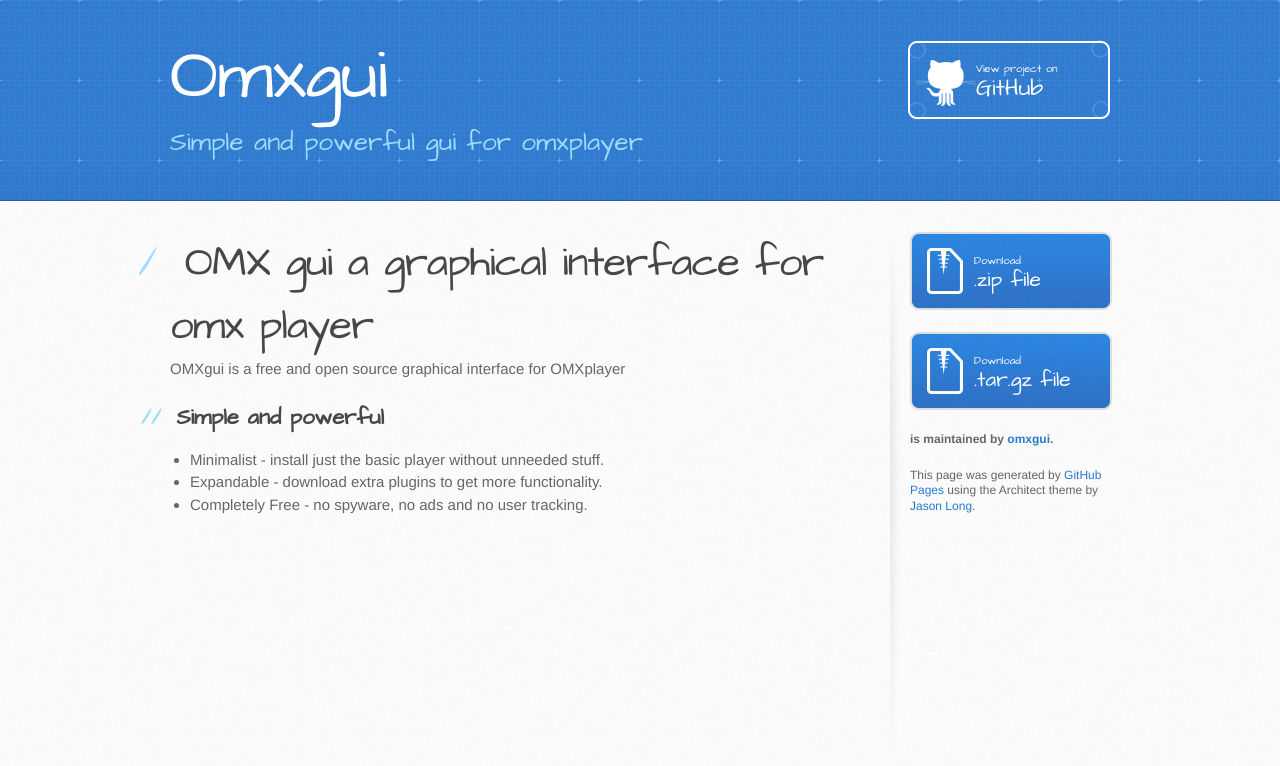
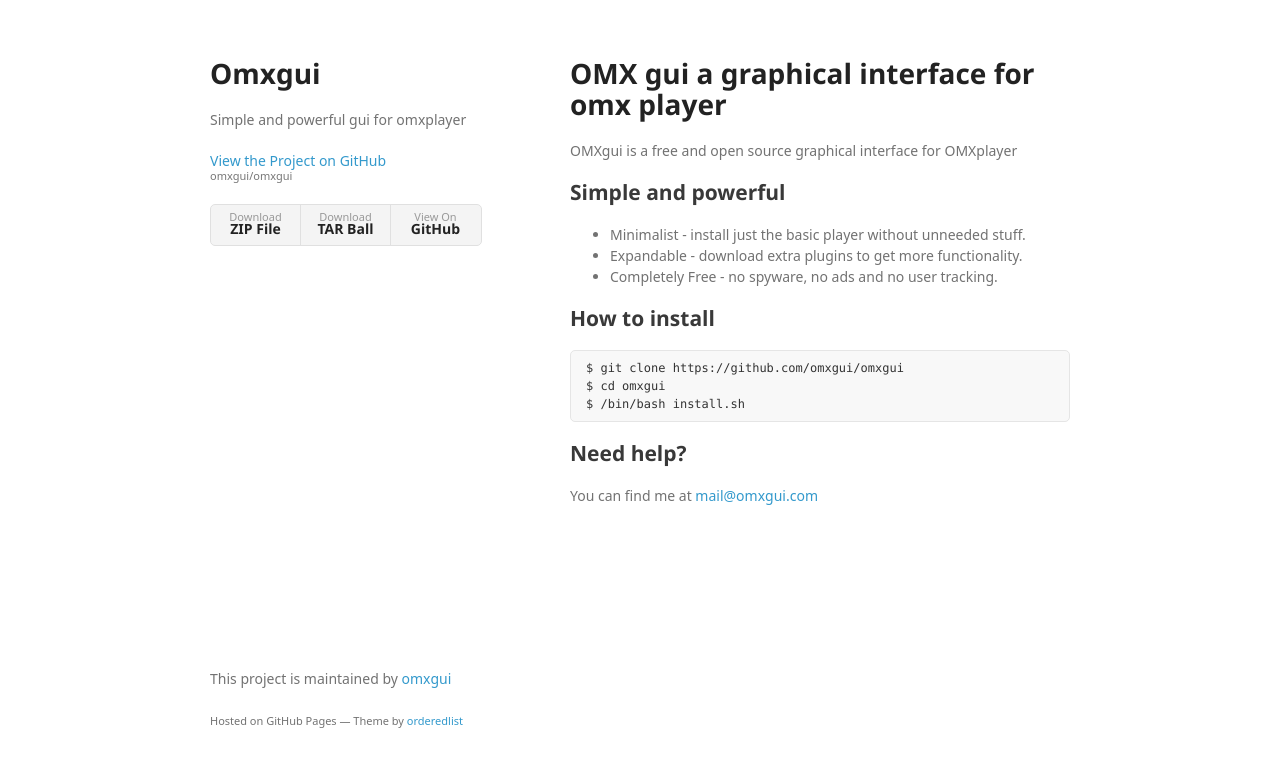
Before and after one commit to omxgui/omxgui, a plain HTML site: page index.html in a window 1280 px wide. Drawn offline with Linux system fonts and the light colour scheme; a web font is replaced by a local one.

Commit message:
Create gh-pages branch via GitHub

```diff
--- a/index.html
+++ b/index.html
@@ -1,34 +1,34 @@
-<!DOCTYPE html>
+<!doctype html>
 <html>
   <head>
-    <meta charset='utf-8'>
+    <meta charset="utf-8">
     <meta http-equiv="X-UA-Compatible" content="chrome=1">
-    <meta name="viewport" content="width=device-width, initial-scale=1, maximum-scale=1">
-    <link href='https://fonts.googleapis.com/css?family=Architects+Daughter' rel='stylesheet' type='text/css'>
-    <link rel="stylesheet" type="text/css" href="stylesheets/stylesheet.css" media="screen">
-    <link rel="stylesheet" type="text/css" href="stylesheets/github-light.css" media="screen">
-    <link rel="stylesheet" type="text/css" href="stylesheets/print.css" media="print">
+    <title>Omxgui by omxgui</title>
 
+    <link rel="stylesheet" href="stylesheets/styles.css">
+    <link rel="stylesheet" href="stylesheets/github-light.css">
+    <meta name="viewport" content="width=device-width">
     <!--[if lt IE 9]>
     <script src="//html5shiv.googlecode.com/svn/trunk/html5.js"></script>
     <![endif]-->
+  </head>
+  <body>
+    <div class="wrapper">
+      <header>
+        <h1>Omxgui</h1>
+        <p>Simple and powerful gui for omxplayer</p>
 
-    <title>Omxgui by omxgui</title>
-  </head>
+        <p class="view"><a href="https://github.com/omxgui/omxgui">View the Project on GitHub <small>omxgui/omxgui</small></a></p>
 
-  <body>
-    <header>
-      <div class="inner">
-        <h1>Omxgui</h1>
-        <h2>Simple and powerful gui for omxplayer</h2>
-        <a href="https://github.com/omxgui/omxgui" class="button"><small>View project on</small> GitHub</a>
-      </div>
-    </header>
 
-    <div id="content-wrapper">
-      <div class="inner clearfix">
-        <section id="main-content">
-          <h1>
+        <ul>
+          <li><a href="https://github.com/omxgui/omxgui/zipball/master">Download <strong>ZIP File</strong></a></li>
+          <li><a href="https://github.com/omxgui/omxgui/tarball/master">Download <strong>TAR Ball</strong></a></li>
+          <li><a href="https://github.com/omxgui/omxgui">View On <strong>GitHub</strong></a></li>
+        </ul>
+      </header>
+      <section>
+        <h1>
 <a id="omx-gui-a-graphical-interface-for-omx-player" class="anchor" href="#omx-gui-a-graphical-interface-for-omx-player" aria-hidden="true"><span aria-hidden="true" class="octicon octicon-link"></span></a>OMX gui a graphical interface for omx player</h1>
 
 <p>OMXgui is a free and open source graphical interface for OMXplayer</p>
@@ -41,25 +41,26 @@
 <li>Expandable - download extra plugins to get more functionality.</li>
 <li>Completely Free - no spyware, no ads and no user tracking.</li>
 </ul>
-        </section>
 
-        <aside id="sidebar">
-          <a href="https://github.com/omxgui/omxgui/zipball/master" class="button">
-            <small>Download</small>
-            .zip file
-          </a>
-          <a href="https://github.com/omxgui/omxgui/tarball/master" class="button">
-            <small>Download</small>
-            .tar.gz file
-          </a>
+<h2>
+<a id="how-to-install" class="anchor" href="#how-to-install" aria-hidden="true"><span aria-hidden="true" class="octicon octicon-link"></span></a>How to install</h2>
 
-          <p class="repo-owner"><a href="https://github.com/omxgui/omxgui"></a> is maintained by <a href="https://github.com/omxgui">omxgui</a>.</p>
+<pre><code>$ git clone https://github.com/omxgui/omxgui
+$ cd omxgui
+$ /bin/bash install.sh
+</code></pre>
 
-          <p>This page was generated by <a href="https://pages.github.com">GitHub Pages</a> using the Architect theme by <a href="https://twitter.com/jasonlong">Jason Long</a>.</p>
-        </aside>
-      </div>
+<h2>
+<a id="need-help" class="anchor" href="#need-help" aria-hidden="true"><span aria-hidden="true" class="octicon octicon-link"></span></a>Need help?</h2>
+
+<p>You can find me at <a href="mailto:mail@omxgui.com">mail@omxgui.com</a></p>
+      </section>
+      <footer>
+        <p>This project is maintained by <a href="https://github.com/omxgui">omxgui</a></p>
+        <p><small>Hosted on GitHub Pages &mdash; Theme by <a href="https://github.com/orderedlist">orderedlist</a></small></p>
+      </footer>
     </div>
-
+    <script src="javascripts/scale.fix.js"></script>
 
   </body>
 </html>
--- /dev/null
+++ b/javascripts/scale.fix.js
@@ -0,0 +1,17 @@
+var metas = document.getElementsByTagName('meta');
+var i;
+if (navigator.userAgent.match(/iPhone/i)) {
+  for (i=0; i<metas.length; i++) {
+    if (metas[i].name == "viewport") {
+      metas[i].content = "width=device-width, minimum-scale=1.0, maximum-scale=1.0";
+    }
+  }
+  document.addEventListener("gesturestart", gestureStart, false);
+}
+function gestureStart() {
+  for (i=0; i<metas.length; i++) {
+    if (metas[i].name == "viewport") {
+      metas[i].content = "width=device-width, minimum-scale=0.25, maximum-scale=1.6";
+    }
+  }
+}
--- a/params.json
+++ b/params.json
@@ -1,6 +1,6 @@
 {
   "name": "Omxgui",
   "tagline": "Simple and powerful gui for omxplayer",
-  "body": "# OMX gui a graphical interface for omx player\r\nOMXgui is a free and open source graphical interface for OMXplayer\r\n\r\n## Simple and powerful\r\n* Minimalist - install just the basic player without unneeded stuff.\r\n* Expandable - download extra plugins to get more functionality.\r\n* Completely Free - no spyware, no ads and no user tracking.\r\n\r\n\r\n",
+  "body": "# OMX gui a graphical interface for omx player\r\nOMXgui is a free and open source graphical interface for OMXplayer\r\n\r\n## Simple and powerful\r\n* Minimalist - install just the basic player without unneeded stuff.\r\n* Expandable - download extra plugins to get more functionality.\r\n* Completely Free - no spyware, no ads and no user tracking.\r\n\r\n## How to install\r\n    $ git clone https://github.com/omxgui/omxgui\r\n    $ cd omxgui\r\n    $ /bin/bash install.sh \r\n\r\n## Need help?\r\nYou can find me at mail@omxgui.com\r\n\r\n\r\n",
   "note": "Don't delete this file! It's used internally to help with page regeneration."
 }
--- /dev/null
+++ b/stylesheets/styles.css
@@ -0,0 +1,324 @@
+@font-face {
+  font-family: 'Noto Sans';
+  font-weight: 400;
+  font-style: normal;
+  src: url('../fonts/Noto-Sans-regular/Noto-Sans-regular.eot');
+  src: url('../fonts/Noto-Sans-regular/Noto-Sans-regular.eot?#iefix') format('embedded-opentype'),
+       local('Noto Sans'),
+       local('Noto-Sans-regular'),
+       url('../fonts/Noto-Sans-regular/Noto-Sans-regular.woff2') format('woff2'),
+       url('../fonts/Noto-Sans-regular/Noto-Sans-regular.woff') format('woff'),
+       url('../fonts/Noto-Sans-regular/Noto-Sans-regular.ttf') format('truetype'),
+       url('../fonts/Noto-Sans-regular/Noto-Sans-regular.svg#NotoSans') format('svg');
+}
+
+@font-face {
+  font-family: 'Noto Sans';
+  font-weight: 700;
+  font-style: normal;
+  src: url('../fonts/Noto-Sans-700/Noto-Sans-700.eot');
+  src: url('../fonts/Noto-Sans-700/Noto-Sans-700.eot?#iefix') format('embedded-opentype'),
+       local('Noto Sans Bold'),
+       local('Noto-Sans-700'),
+       url('../fonts/Noto-Sans-700/Noto-Sans-700.woff2') format('woff2'),
+       url('../fonts/Noto-Sans-700/Noto-Sans-700.woff') format('woff'),
+       url('../fonts/Noto-Sans-700/Noto-Sans-700.ttf') format('truetype'),
+       url('../fonts/Noto-Sans-700/Noto-Sans-700.svg#NotoSans') format('svg');
+}
+
+@font-face {
+  font-family: 'Noto Sans';
+  font-weight: 400;
+  font-style: italic;
+  src: url('../fonts/Noto-Sans-italic/Noto-Sans-italic.eot');
+  src: url('../fonts/Noto-Sans-italic/Noto-Sans-italic.eot?#iefix') format('embedded-opentype'),
+       local('Noto Sans Italic'),
+       local('Noto-Sans-italic'),
+       url('../fonts/Noto-Sans-italic/Noto-Sans-italic.woff2') format('woff2'),
+       url('../fonts/Noto-Sans-italic/Noto-Sans-italic.woff') format('woff'),
+       url('../fonts/Noto-Sans-italic/Noto-Sans-italic.ttf') format('truetype'),
+       url('../fonts/Noto-Sans-italic/Noto-Sans-italic.svg#NotoSans') format('svg');
+}
+
+@font-face {
+  font-family: 'Noto Sans';
+  font-weight: 700;
+  font-style: italic;
+  src: url('../fonts/Noto-Sans-700italic/Noto-Sans-700italic.eot');
+  src: url('../fonts/Noto-Sans-700italic/Noto-Sans-700italic.eot?#iefix') format('embedded-opentype'),
+       local('Noto Sans Bold Italic'),
+       local('Noto-Sans-700italic'),
+       url('../fonts/Noto-Sans-700italic/Noto-Sans-700italic.woff2') format('woff2'),
+       url('../fonts/Noto-Sans-700italic/Noto-Sans-700italic.woff') format('woff'),
+       url('../fonts/Noto-Sans-700italic/Noto-Sans-700italic.ttf') format('truetype'),
+       url('../fonts/Noto-Sans-700italic/Noto-Sans-700italic.svg#NotoSans') format('svg');
+}
+
+body {
+  background-color: #fff;
+  padding:50px;
+  font: 14px/1.5 "Noto Sans", "Helvetica Neue", Helvetica, Arial, sans-serif;
+  color:#727272;
+  font-weight:400;
+}
+
+h1, h2, h3, h4, h5, h6 {
+  color:#222;
+  margin:0 0 20px;
+}
+
+p, ul, ol, table, pre, dl {
+  margin:0 0 20px;
+}
+
+h1, h2, h3 {
+  line-height:1.1;
+}
+
+h1 {
+  font-size:28px;
+}
+
+h2 {
+  color:#393939;
+}
+
+h3, h4, h5, h6 {
+  color:#494949;
+}
+
+a {
+  color:#39c;
+  text-decoration:none;
+}
+
+a:hover {
+  color:#069;
+}
+
+a small {
+  font-size:11px;
+  color:#777;
+  margin-top:-0.3em;
+  display:block;
+}
+
+a:hover small {
+  color:#777;
+}
+
+.wrapper {
+  width:860px;
+  margin:0 auto;
+}
+
+blockquote {
+  border-left:1px solid #e5e5e5;
+  margin:0;
+  padding:0 0 0 20px;
+  font-style:italic;
+}
+
+code, pre {
+  font-family:Monaco, Bitstream Vera Sans Mono, Lucida Console, Terminal, Consolas, Liberation Mono, DejaVu Sans Mono, Courier New, monospace;
+  color:#333;
+  font-size:12px;
+}
+
+pre {
+  padding:8px 15px;
+  background: #f8f8f8;
+  border-radius:5px;
+  border:1px solid #e5e5e5;
+  overflow-x: auto;
+}
+
+table {
+  width:100%;
+  border-collapse:collapse;
+}
+
+th, td {
+  text-align:left;
+  padding:5px 10px;
+  border-bottom:1px solid #e5e5e5;
+}
+
+dt {
+  color:#444;
+  font-weight:700;
+}
+
+th {
+  color:#444;
+}
+
+img {
+  max-width:100%;
+}
+
+header {
+  width:270px;
+  float:left;
+  position:fixed;
+  -webkit-font-smoothing:subpixel-antialiased;
+}
+
+header ul {
+  list-style:none;
+  height:40px;
+  padding:0;
+  background: #f4f4f4;
+  border-radius:5px;
+  border:1px solid #e0e0e0;
+  width:270px;
+}
+
+header li {
+  width:89px;
+  float:left;
+  border-right:1px solid #e0e0e0;
+  height:40px;
+}
+
+header li:first-child a {
+  border-radius:5px 0 0 5px;
+}
+
+header li:last-child a {
+  border-radius:0 5px 5px 0;
+}
+
+header ul a {
+  line-height:1;
+  font-size:11px;
+  color:#999;
+  display:block;
+  text-align:center;
+  padding-top:6px;
+  height:34px;
+}
+
+header ul a:hover {
+  color:#999;
+}
+
+header ul a:active {
+  background-color:#f0f0f0;
+}
+
+strong {
+  color:#222;
+  font-weight:700;
+}
+
+header ul li + li + li {
+  border-right:none;
+  width:89px;
+}
+
+header ul a strong {
+  font-size:14px;
+  display:block;
+  color:#222;
+}
+
+section {
+  width:500px;
+  float:right;
+  padding-bottom:50px;
+}
+
+small {
+  font-size:11px;
+}
+
+hr {
+  border:0;
+  background:#e5e5e5;
+  height:1px;
+  margin:0 0 20px;
+}
+
+footer {
+  width:270px;
+  float:left;
+  position:fixed;
+  bottom:50px;
+  -webkit-font-smoothing:subpixel-antialiased;
+}
+
+@media print, screen and (max-width: 960px) {
+
+  div.wrapper {
+    width:auto;
+    margin:0;
+  }
+
+  header, section, footer {
+    float:none;
+    position:static;
+    width:auto;
+  }
+
+  header {
+    padding-right:320px;
+  }
+
+  section {
+    border:1px solid #e5e5e5;
+    border-width:1px 0;
+    padding:20px 0;
+    margin:0 0 20px;
+  }
+
+  header a small {
+    display:inline;
+  }
+
+  header ul {
+    position:absolute;
+    right:50px;
+    top:52px;
+  }
+}
+
+@media print, screen and (max-width: 720px) {
+  body {
+    word-wrap:break-word;
+  }
+
+  header {
+    padding:0;
+  }
+
+  header ul, header p.view {
+    position:static;
+  }
+
+  pre, code {
+    word-wrap:normal;
+  }
+}
+
+@media print, screen and (max-width: 480px) {
+  body {
+    padding:15px;
+  }
+
+  header ul {
+    width:99%;
+  }
+
+  header li, header ul li + li + li {
+    width:33%;
+  }
+}
+
+@media print {
+  body {
+    padding:0.4in;
+    font-size:12pt;
+    color:#444;
+  }
+}
```
